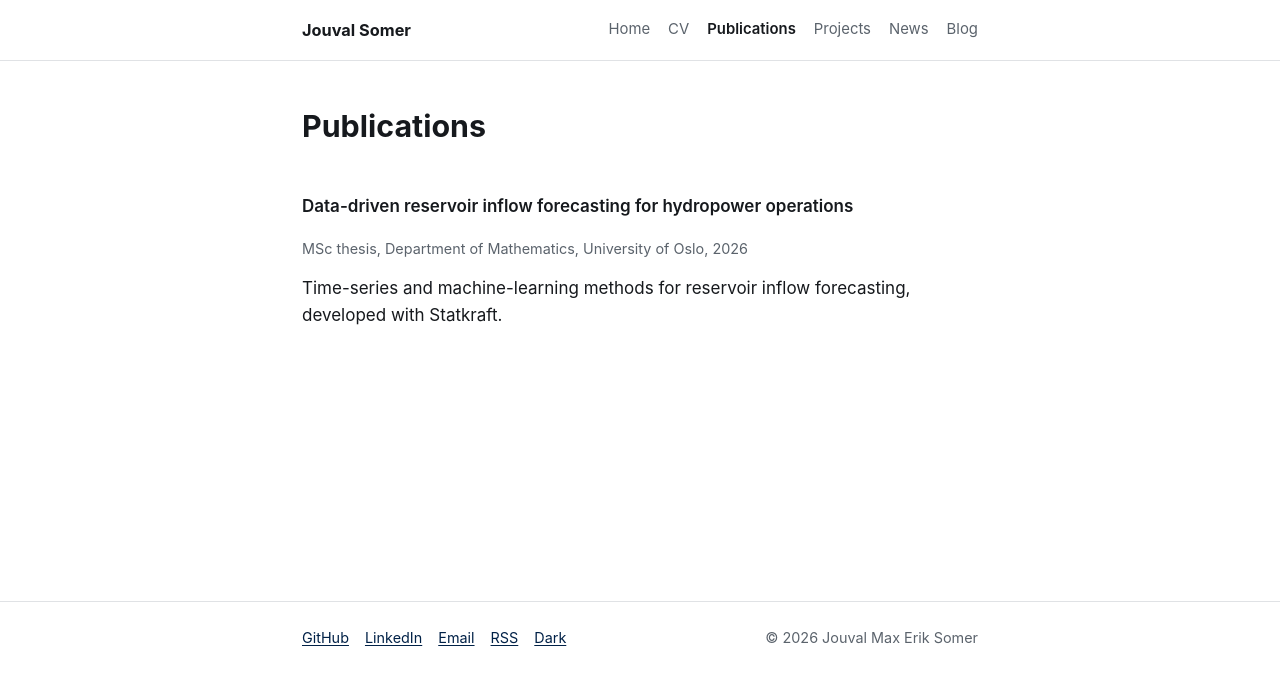
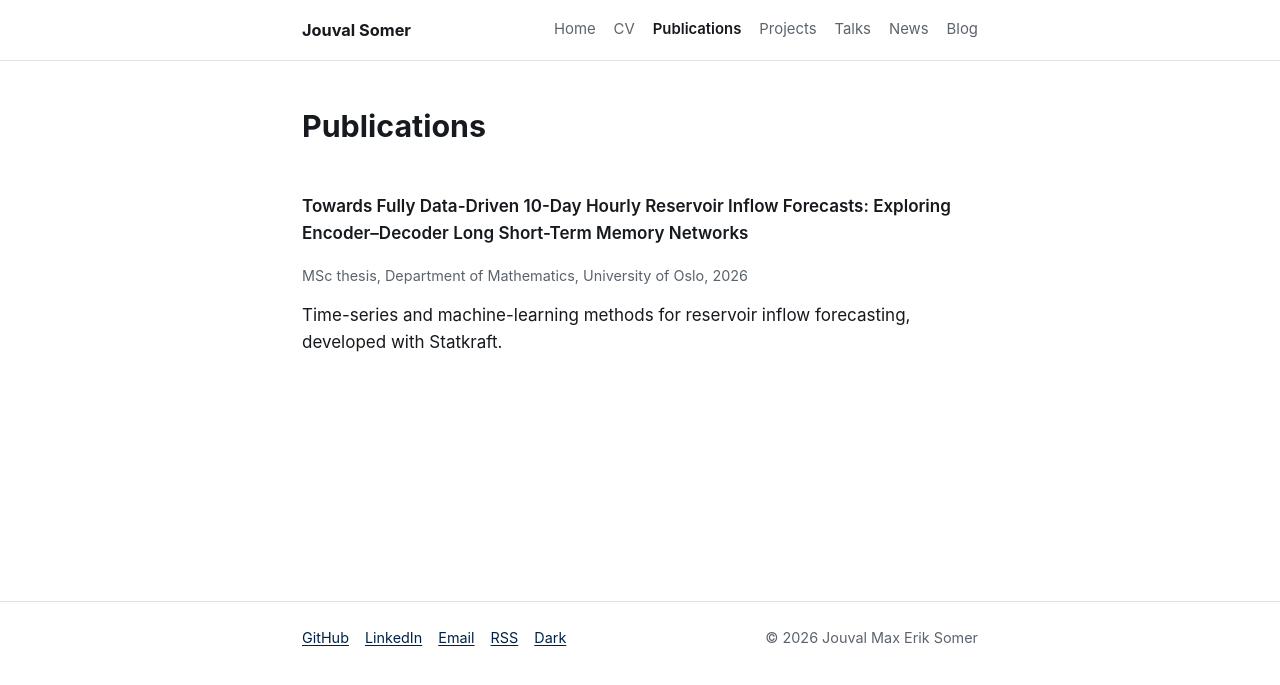
Before and after one commit to JouvalSomer/JouvalSomer.github.io, a Jekyll site: the page built from publications.md, in a window 1280 px wide. Shown: the top 685 px of the page. Built offline with Jekyll 4.4.1, drawn with Linux system fonts in a browser that asks for light colours.

Commit message:
Add Talks & Teaching page, workshop news item and thesis title
New /talks/ page fed by _data/talks.yml, listing invited talks, the
KI og hydrologi workshop talk, the GEO4320 guest lecture and TA work.
Talks also appear in the CV. Publications now uses the real thesis title.

Co-Authored-By: Claude Opus 5.5 <noreply@anthropic.com>
Claude-Session: https://claude.ai/code/session_01L99vGKajuAeXyX5zTTCKRc

```diff
--- a/_includes/header.html
+++ b/_includes/header.html
@@ -8,7 +8,7 @@
     </label>
 
     <nav class="site-nav">
-      {%- assign nav_pages = "/,Home|/cv/,CV|/publications/,Publications|/projects/,Projects|/news/,News|/blog/,Blog" | split: "|" -%}
+      {%- assign nav_pages = "/,Home|/cv/,CV|/publications/,Publications|/projects/,Projects|/talks/,Talks|/news/,News|/blog/,Blog" | split: "|" -%}
       {%- for item in nav_pages -%}
         {%- assign parts = item | split: "," -%}
         {%- assign href = parts[0] -%}
--- a/assets/css/style.scss
+++ b/assets/css/style.scss
@@ -145,6 +145,14 @@ img { max-width: 100%; height: auto; }
 .news-body :first-child { margin-top: 0; }
 .news-body :last-child { margin-bottom: 0; }
 
+/* Talks & teaching (reuses the news-item row) */
+.talk-list { margin-bottom: 2em; }
+.news-body .talk-title { font-weight: 600; margin: 0 0 3px; }
+.news-body .talk-meta { color: var(--text-muted); font-size: 0.9rem; margin: 0; }
+.news-body .talk-detail { font-size: 0.95rem; margin-top: 8px; }
+.news-body .talk-detail p { margin: 0; }
+.news-body .talk-links { font-size: 0.9rem; margin: 6px 0 0; }
+
 /* Post list */
 .post-list { list-style: none; padding: 0; margin: 0; }
 .post-list-item { padding: 20px 0; border-bottom: 1px solid var(--border); }
--- a/publications.md
+++ b/publications.md
@@ -5,7 +5,7 @@ permalink: /publications/
 ---
 
 <div class="pub-item">
-  <p class="pub-title">Data-driven reservoir inflow forecasting for hydropower operations</p>
+  <p class="pub-title">Towards Fully Data-Driven 10-Day Hourly Reservoir Inflow Forecasts: Exploring Encoder–Decoder Long Short-Term Memory Networks</p>
   <p class="pub-meta">MSc thesis, Department of Mathematics, University of Oslo, 2026</p>
   <p>Time-series and machine-learning methods for reservoir inflow forecasting,
   developed with Statkraft.</p>
```
Also changed, not shown: _data/talks.yml (added, +40 -0 lines), _news/2026-09-22-ki-og-hydrologi.md (added, +4 -0 lines), cv.md (+10 -0 lines), talks.html (added, +35 -0 lines), README.md.
